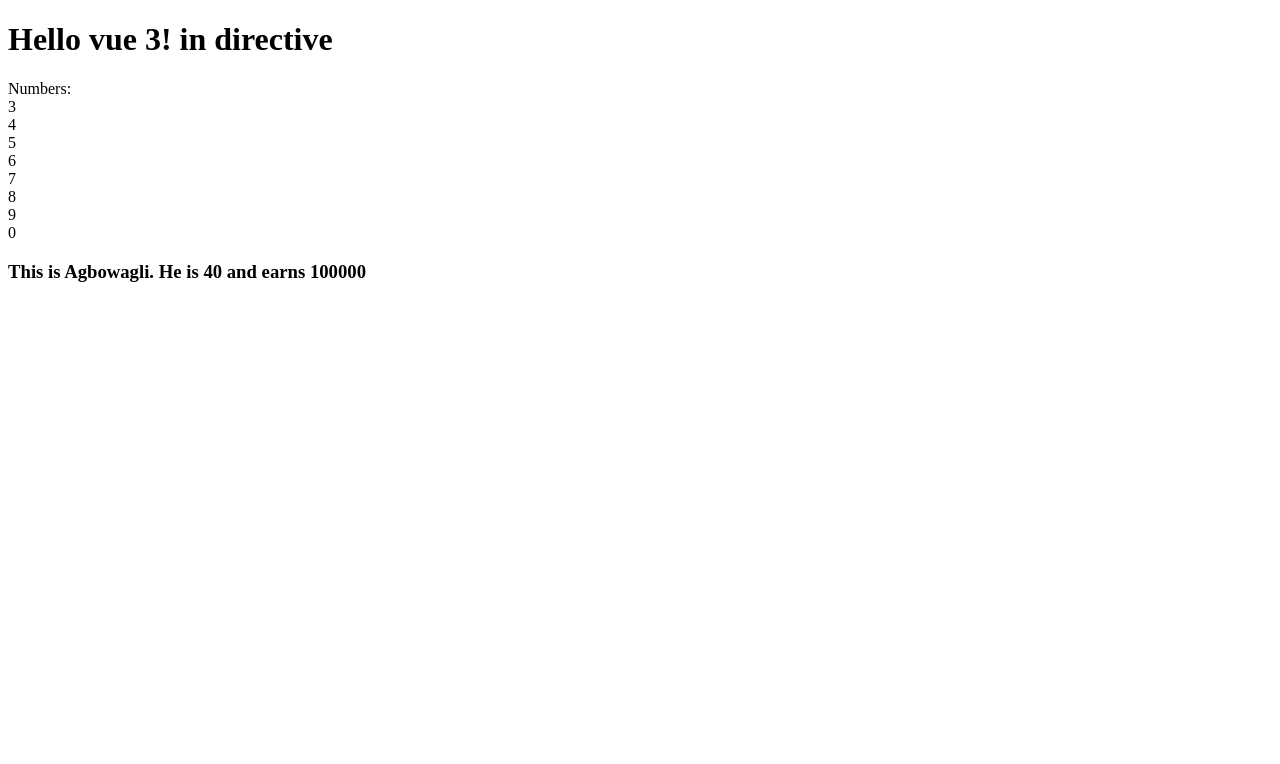
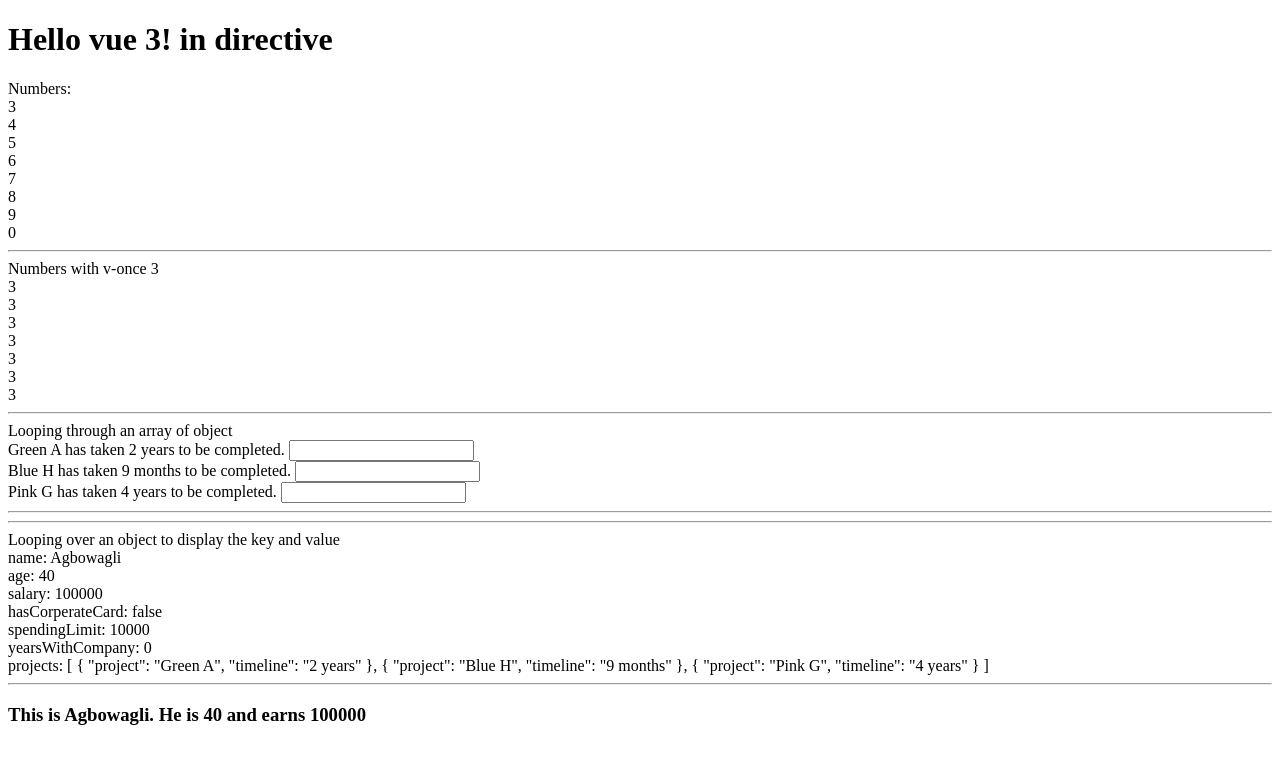
Before and after one commit to Agbowagli-Virgile123/Fundamentals, a plain HTML site: page index.html in a window 1280 px wide. Drawn offline with nearby package versions, Linux system fonts and the light colour scheme.

Commit message:
Looping through array of object, displaying key and value of an object, using v-once on looping, the importance of :key attribute on array

```diff
--- a/index.html
+++ b/index.html
@@ -10,9 +10,26 @@
         <div id="app">
             <h1>{{message}}</h1>
             Numbers: </br>
-            <span v-for="(num, i) in numbers">{{ num }} <br> </span>
+            <span v-for="(num, i) in numbers"><span >{{ num }} <br></span></span>
+            <hr>
+            Numbers with v-once
+            <span v-for="(num, i) in numbers"><span v-once>{{ num }} <br></span></span>
+            <hr>
+            Looping through an array of object
+            <br>
+            <span v-for="project in employee.projects" :key="project.project" >{{project.project}} has taken {{project.timeline}} to  be completed. <input type="text">  <br></span>
+            <hr>
+
+            <hr>
+            Looping over an object to display the key and value <br>
+            <span v-for="(value, key) in employee">
+                {{key}}: {{value}} <br>
+            </span>
+            <hr>
+
+
             <h3>This is {{employee.name}}. He is {{employee.age}} and earns {{employee.salary}}</h3>
-
+         {{ShuffleEmployeeProjectsOrder()}}
         </div>
 
         <script>
@@ -29,12 +46,24 @@
                         hasCorperateCard : false,
                         spendingLimit: 10000,
                         yearsWithCompany: 0,
-                    })
+                        projects : [
+                            {project: "Green A", timeline: "2 years"},
+                            {project: "Blue H", timeline: "9 months"},
+                            {project: "Pink G", timeline: "4 years"},
+                        ], //This is an array of objects
+                    });
+
+                    function ShuffleEmployeeProjectsOrder(){
+                        setTimeout(() =>{
+                            employee.projects.sort(()=> Math.random() - 0.5);
+                        }, 5000)
+                    }
 
                     return{
                         numbers,
                         employee,
-                        message
+                        message,
+                        ShuffleEmployeeProjectsOrder,
                     }
                 }
             }).mount("#app");
```
